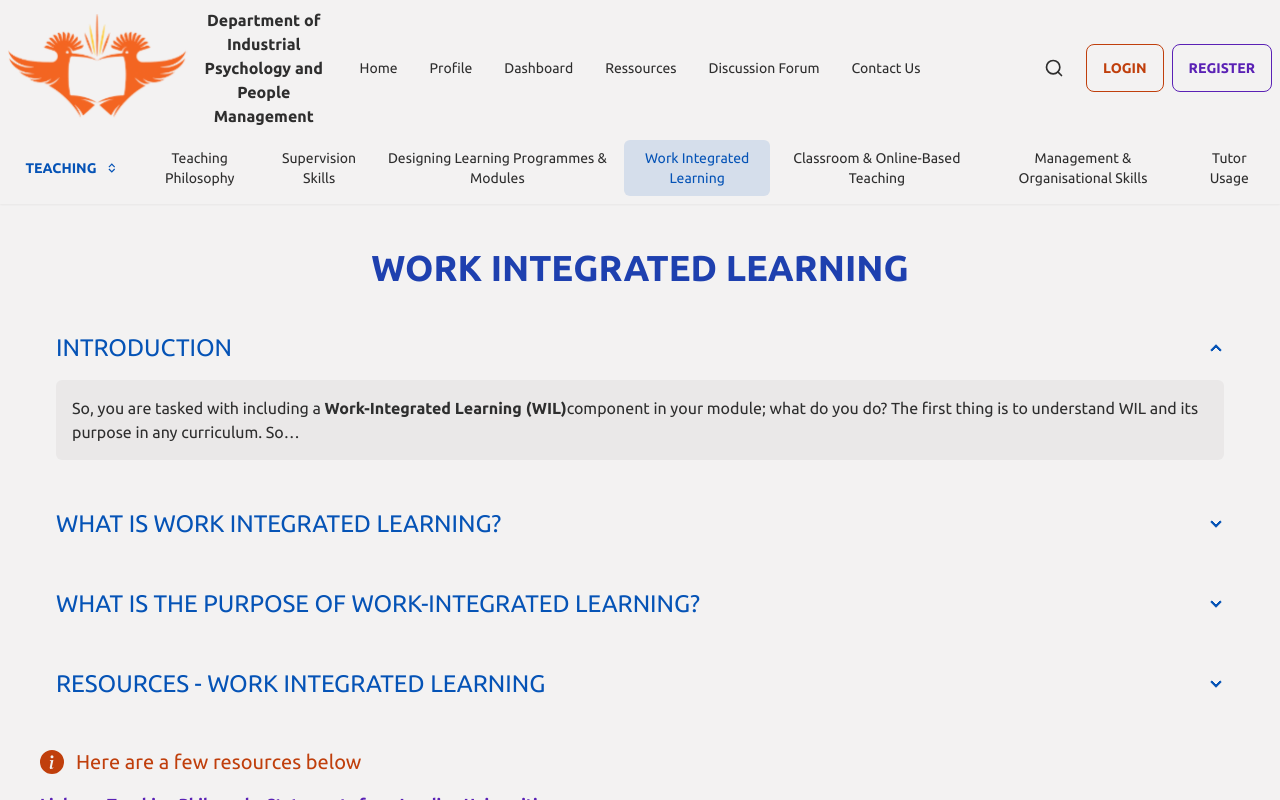
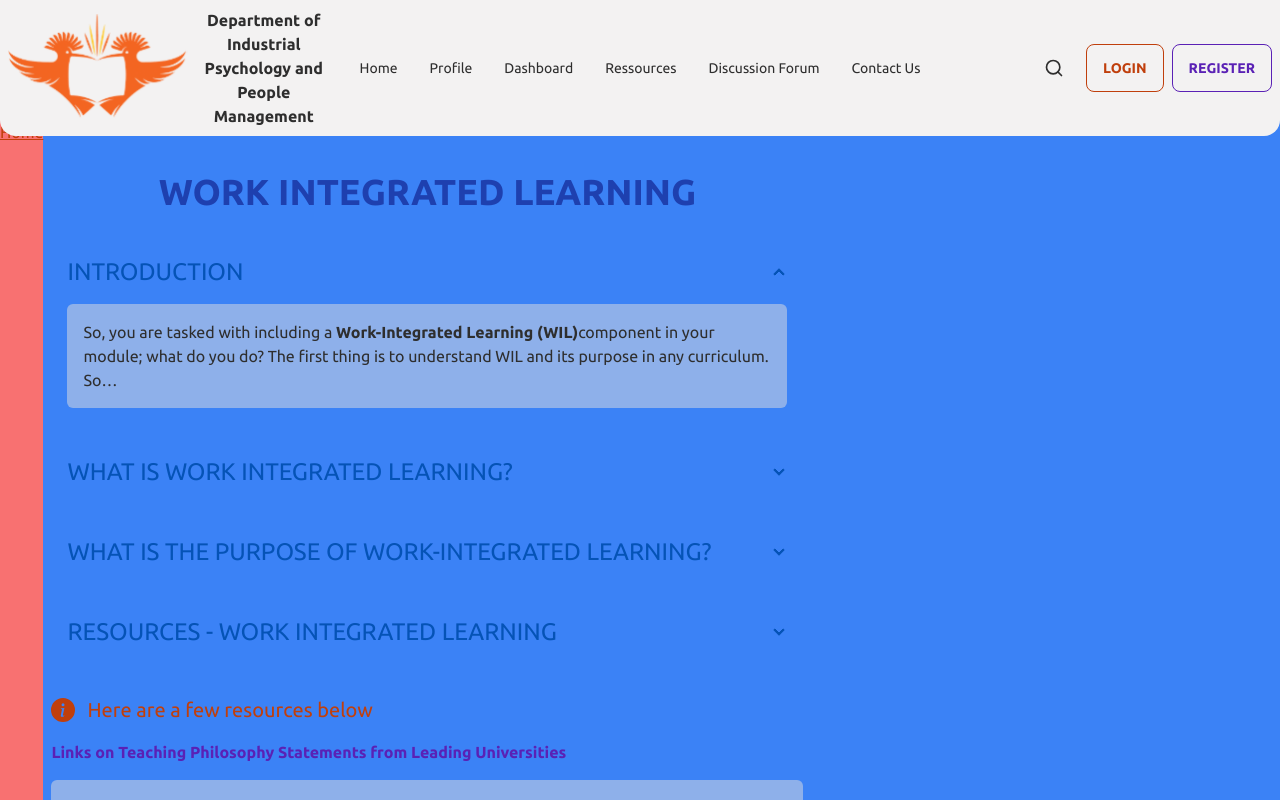
Before and after one commit to iam-hbk/Teach, a Next.js app: page /teaching/work-integrated-learning in a window 1280 px wide. Shown: the top 800 px of the page. Built offline with nearby package versions, Linux system fonts and the light colour scheme.

Commit message:
Refactor teaching layout and work-integrated learning page

```diff
--- a/src/app/teaching/layout.tsx
+++ b/src/app/teaching/layout.tsx
@@ -1,20 +1,31 @@
 import CompetencyNav from "@/components/competency-nav";
 import type { Metadata } from "next";
+import Link from "next/link";
 export const metadata: Metadata = {
   title: "Teaching Competency",
   description:
     "Teaching competency is the ability to teach effectively. This is achieved through the knowledge of the subject matter and the ability to communicate it to the students in a way that they can understand. Teaching competency is also the ability to evaluate the students and ensure that they have understood the concepts taught.",
 };
 
-export default function RootLayout({
-  children,
-}: {
-  children: React.ReactNode;
-}) {
+// export default function RootLayout({
+//   children,
+// }: {
+//   children: React.ReactNode;
+// }) {
+//   return (
+//     <section className="relative mb-8 flex min-h-screen flex-col items-center overflow-auto bg-base-100 pt-[120px]">
+//       <CompetencyNav />
+//       <div className="mx-10">{children}</div>
+//     </section>
+//   );
+// }
+
+const AlternateLayout = ({ children }: { children: React.ReactNode }) => {
   return (
-    <section className="relative mb-8 flex min-h-screen flex-col items-center overflow-auto bg-base-100 pt-[120px]">
-      <CompetencyNav />
-      <div className="mx-10">{children}</div>
+    <section className="relative bg-blue-500 mb-8 flex min-w-full min-h-screen overflow-auto bg-base-100 pt-[120px]">
+      <nav className="bg-red-400"><Link href={"/"} className="link-primary underline">Home</Link></nav>
+      <div className="">{children}</div>
     </section>
   );
-}
+};
+export default AlternateLayout;
--- a/src/app/teaching/work-integrated-learning/page.tsx
+++ b/src/app/teaching/work-integrated-learning/page.tsx
@@ -7,7 +7,7 @@ type Props = {};
 
 const WorkIntegratedLearning = (props: Props) => {
   return (
-    <div className="container flex flex-col gap-4 lg:mt-8">
+    <div className="container max-w-3xl p-2 flex flex-col gap-4 lg:mt-8">
       <h1 className="m-3 self-center text-4xl font-bold uppercase text-blue-800">
         WORK INTEGRATED LEARNING
       </h1>
@@ -73,7 +73,7 @@ const WorkIntegratedLearning = (props: Props) => {
               Work-integrated learning is considered a modality under
               Work-Integrated Education (WIE).
             </h5>
-            <p className="flex flex-col">
+            <div className="flex flex-col">
               UJ’s 2022 Policy on <b>Work-Integrated Education (WIE)</b>{" "}
               indicates that it is “embedded in a range of career-orientated
               programmes, allows for the acquisition of knowledge, skills and
@@ -86,25 +86,25 @@ const WorkIntegratedLearning = (props: Props) => {
               the main modalities are:
               <ul className="m-8 max-w-max list-inside list-none self-center ">
                 <li className="m-1 list-item rounded-md border-b-2 border-gray-300 bg-base-200/80 px-3 py-1">
-                  Work-integrated learning (WIL),
+                  Work-integrated learning (WIL)
                 </li>
                 <li className="m-1 list-item rounded-md border-b-2 border-gray-300 bg-base-200/80 px-3 py-1">
-                  Problem-based learning (PBL),
+                  Problem-based learning (PBL)
                 </li>
                 <li className="m-1 list-item rounded-md border-b-2 border-gray-300 bg-base-200/80 px-3 py-1">
-                  Community based learning (CBL),
+                  Community based learning (CBL)
                 </li>
                 <li className="m-1 list-item rounded-md border-b-2 border-gray-300 bg-base-200/80 px-3 py-1">
-                  Project-based learning (PjBL),
+                  Project-based learning (PjBL)
                 </li>
                 <li className="m-1 list-item rounded-md border-b-2 border-gray-300 bg-base-200/80 px-3 py-1">
-                  Simulations,
+                  Simulations
                 </li>
                 <li className="m-1 list-item rounded-md border-b-2 border-gray-300 bg-base-200/80 px-3 py-1">
-                  Teaching practice (TP),
+                  Teaching practice (TP)
                 </li>
                 <li className="m-1 list-item rounded-md border-b-2 border-gray-300 bg-base-200/80 px-3 py-1">
-                  Service learning (SL),and
+                  Service learning (SL)and
                 </li>
                 <li className="m-1 list-item rounded-md border-b-2 border-gray-300 bg-base-200/80 px-3 py-1 last:border-none">
                   Internships. “(p. 2)
@@ -124,7 +124,7 @@ const WorkIntegratedLearning = (props: Props) => {
               theories of the domain, as well as the practices of inquiry, to
               identify and solve problems or interpret and address everyday
               issues.
-            </p>
+            </div>
           </div>
         </div>
       </div>
```
